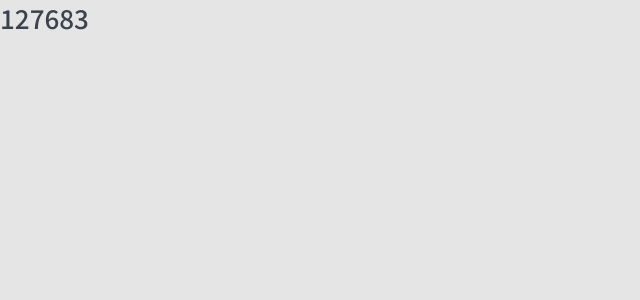
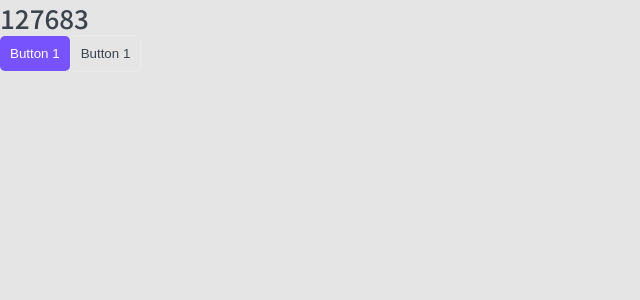
Before and after one commit to EvgeniiAtYourService/next-ts-app, a Next.js app: page / in a window 1280 px wide. Shown: the top 300 px of the page, without its empty margins (0-640 px from the left). Built offline with nearby package versions, Linux system fonts and the light colour scheme.

Commit message:
Компонент кнопки

```diff
--- /dev/null
+++ b/components/Button/Button.module.css
@@ -0,0 +1,33 @@
+.button {
+  display: inline-block;
+
+  box-sizing: border-box;
+  padding: 10px;
+
+  cursor: pointer;
+  text-align: center;
+
+  border: none;
+  border-radius: 5px;
+  transition: all 0.5s;
+}
+
+.primary {
+  color: var(--white);
+  background-color: var(--primary);
+}
+
+.primary:hover {
+  background-color: var(--primary-hover);
+}
+
+.ghost {
+  color: var(--black);
+  border: 1px solid var(--gray-light);
+  background: none;
+}
+
+.ghost:hover {
+  color: var(--white);
+  background: var(--primary);
+}
--- /dev/null
+++ b/components/Button/Button.props.ts
@@ -0,0 +1,6 @@
+import { ReactNode } from 'react'
+
+export interface ButtonProps {
+  children: ReactNode
+  appearance: 'primary' | 'ghost'
+}
--- /dev/null
+++ b/components/Button/Button.tsx
@@ -0,0 +1,17 @@
+import React from 'react'
+import styles from './Button.module.css'
+import { ButtonProps } from './Button.props'
+import cn from 'classnames'
+
+export const Button = ({ children, appearance }: ButtonProps): JSX.Element => {
+  return (
+    <button
+      className={cn(styles.button, {
+        [styles.primary]: appearance === 'primary',
+        [styles.ghost]: appearance === 'ghost',
+      })}
+    >
+      {children}
+    </button>
+  )
+}
--- a/components/index.ts
+++ b/components/index.ts
@@ -1 +1,2 @@
 export * from './Htag/Htag'
+export * from './Button/Button'
--- a/next.config.js
+++ b/next.config.js
@@ -1 +1,3 @@
-export const reactStrictMode = true
+module.exports = {
+  reactStrictMode: true,
+}
--- a/package.json
+++ b/package.json
@@ -8,6 +8,7 @@
     "stylelint": "stylelint \"**/*.css\" --fix"
   },
   "dependencies": {
+    "classnames": "^2.3.1",
     "next": "12.0.10",
     "react": "17.0.2",
     "react-dom": "17.0.2"
--- a/pages/index.tsx
+++ b/pages/index.tsx
@@ -1,9 +1,11 @@
-import { Htag } from '../components'
+import { Button, Htag } from '../components'
 
 export default function Home(): JSX.Element {
   return (
     <div>
       <Htag tag="h1">127683</Htag>
+      <Button appearance="primary">Button 1</Button>
+      <Button appearance="ghost">Button 1</Button>
     </div>
   )
 }
--- a/styles/globals.css
+++ b/styles/globals.css
@@ -4,9 +4,9 @@
   padding: 0;
 
   color: var(--black);
-  background: #E5E5E5;
+  background: #e5e5e5;
 
-  font-family: "Noto Sans KR", sans-serif;
+  font-family: 'Noto Sans KR', sans-serif;
 }
 
 a {
@@ -20,11 +20,13 @@
 }
 
 :root {
-  --black: #3B434E;
+  --black: #3b434e;
   --white: white;
-  --primary: #7653FC;
-  --red: #FC836D;
-  --green: #1DC37E;
-  --green-light: #C8F8E4;
-  --font-family: "Noto Sans KR", sans-serif;
+  --gray-light: #ebebeb;
+  --primary: #7653fc;
+  --primary-hover: #6344df;
+  --red: #fc836d;
+  --green: #1dc37e;
+  --green-light: #c8f8e4;
+  --font-family: 'Noto Sans KR', sans-serif;
 }
```
Also changed, not shown: 1 other file (tests, documents, lock files or other folders).
